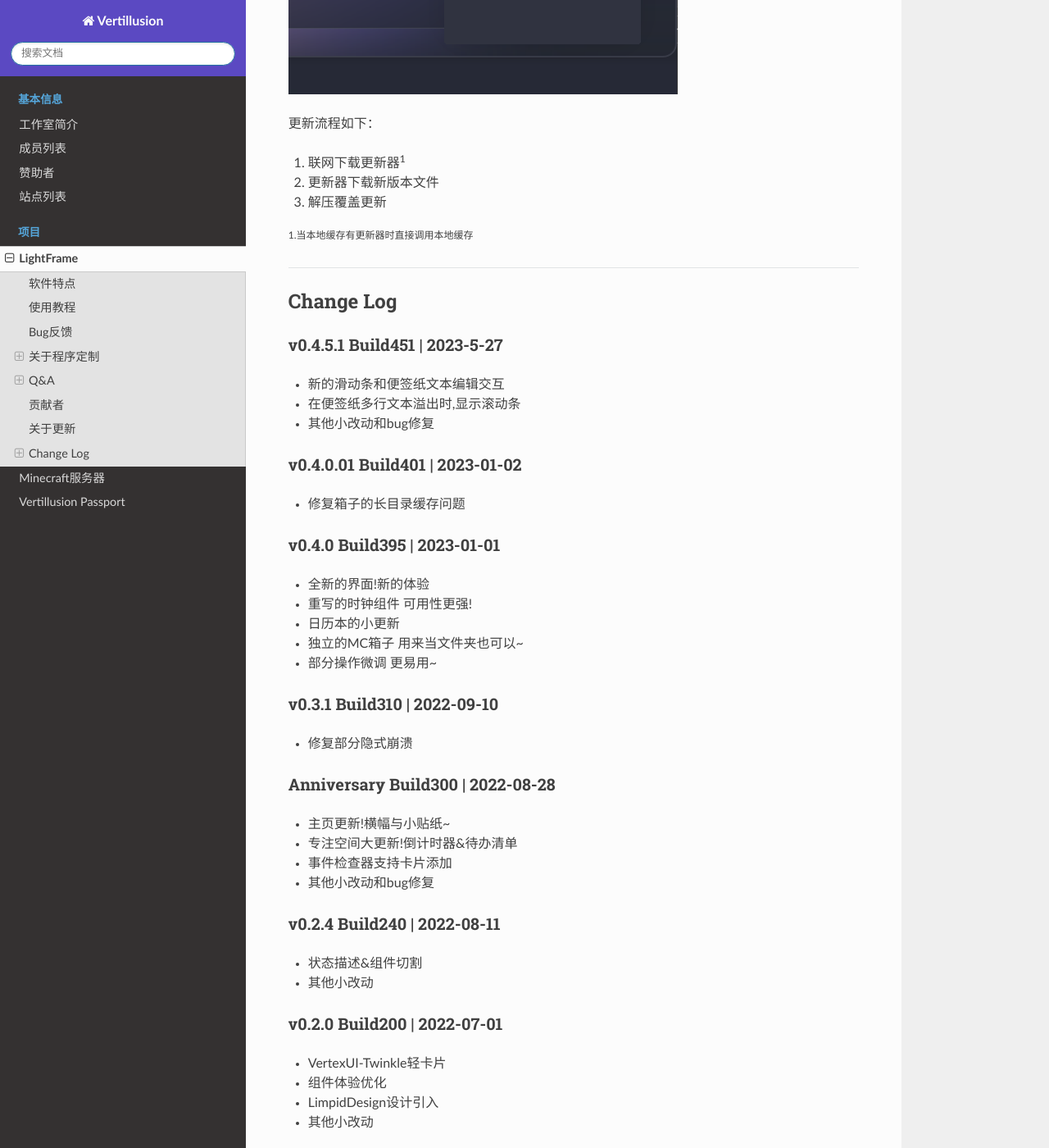
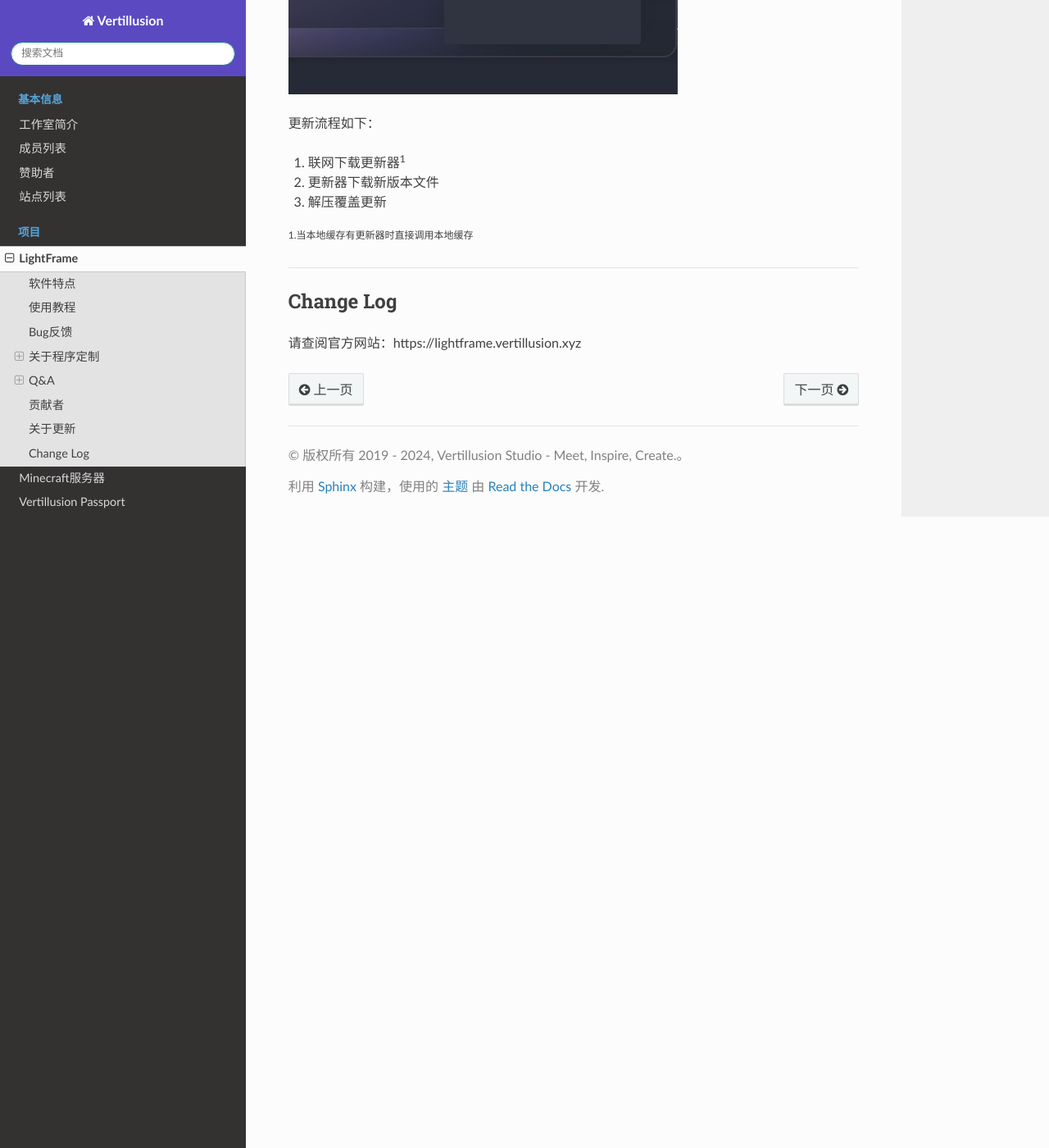
Before and after one commit to yizhixianyuuuu/docs.vertillusion.com, a Sphinx documentation site: the page built from source/projects/LightFrame.md, in a window 1280 px wide and 1400 px high, scrolled down 2722 px. Shown: the whole window at 82% size. Built offline with Sphinx 7.4.7 and the Read the Docs theme 2.0.0, drawn with Linux system fonts in a browser that asks for light colours; some of the changed text lies outside the part shown.

Commit message:
lightframe: Redirect changelog to official website

```diff
--- a/source/projects/LightFrame.md
+++ b/source/projects/LightFrame.md
@@ -91,73 +91,4 @@ LightFrame**不会**自动更新，只有当用户点击**检查更新**按钮
 
 ---------
 ## Change Log
-### v0.4.5.1 Build451 | 2023-5-27
-* 新的滑动条和便签纸文本编辑交互
-* 在便签纸多行文本溢出时,显示滚动条
-* 其他小改动和bug修复
-
-### v0.4.0.01 Build401 | 2023-01-02
-* 修复箱子的长目录缓存问题
-
-### v0.4.0 Build395 | 2023-01-01
-* 全新的界面!新的体验
-* 重写的时钟组件 可用性更强!
-* 日历本的小更新
-* 独立的MC箱子 用来当文件夹也可以~
-* 部分操作微调 更易用~
-
-### v0.3.1 Build310 | 2022-09-10
-* 修复部分隐式崩溃
-
-### Anniversary Build300 | 2022-08-28
-* 主页更新!横幅与小贴纸~
-* 专注空间大更新!倒计时器&待办清单
-* 事件检查器支持卡片添加
-* 其他小改动和bug修复
-
-### v0.2.4 Build240 | 2022-08-11
-* 状态描述&组件切割
-* 其他小改动
-
-### v0.2.0 Build200 | 2022-07-01
-* VertexUI-Twinkle轻卡片
-* 组件体验优化
-* LimpidDesign设计引入
-* 其他小改动
-
-### Beta3 Build105 | 2022-03-05
-* 新的UI和crash修复
-* 新的发生器
-* 在线更新
-
-### Beta2 Build90 | 2022-01-18
-* 粒子发生器
-* 专注空间Beta / 组件分析
-* (U1)使用VertexUI最新草案
-
-### Beta2 Build75 | 2021-12-22
-* 加入便签纸、文本贴纸、时钟
-* 新的主题组件,修复bug若干
-* (U1)加入物品栏扩展选项
-
-### Beta2 Build54 | 2021-11-21
-* 加入ListPanel的进入动画
-* 使用绘制缓存,大幅度提高绘制效率
-
-### Beta2 Build53 | 2021-11-21
-* 新的推入动画
-* 加入ListPanel(表列面板)
-* 部分加入控件动画
-
-### Beta2 Build52 | 2021-11-14
-* 新的UI
-* Minecraft主题框改为主题组件
-* 物品栏Dock(未正式加入,仅测试)
-
-### Beta2 Build51 | 2021-11-07
-* 加入启动选项
-* 修复日期框闪烁的bug
-
-### Beta1 Build50 | 2021-10-30
-* 首个对外发布版本!
-* 加入Minecraft主题框
+请查阅官方网站：https://lightframe.vertillusion.xyz
```
